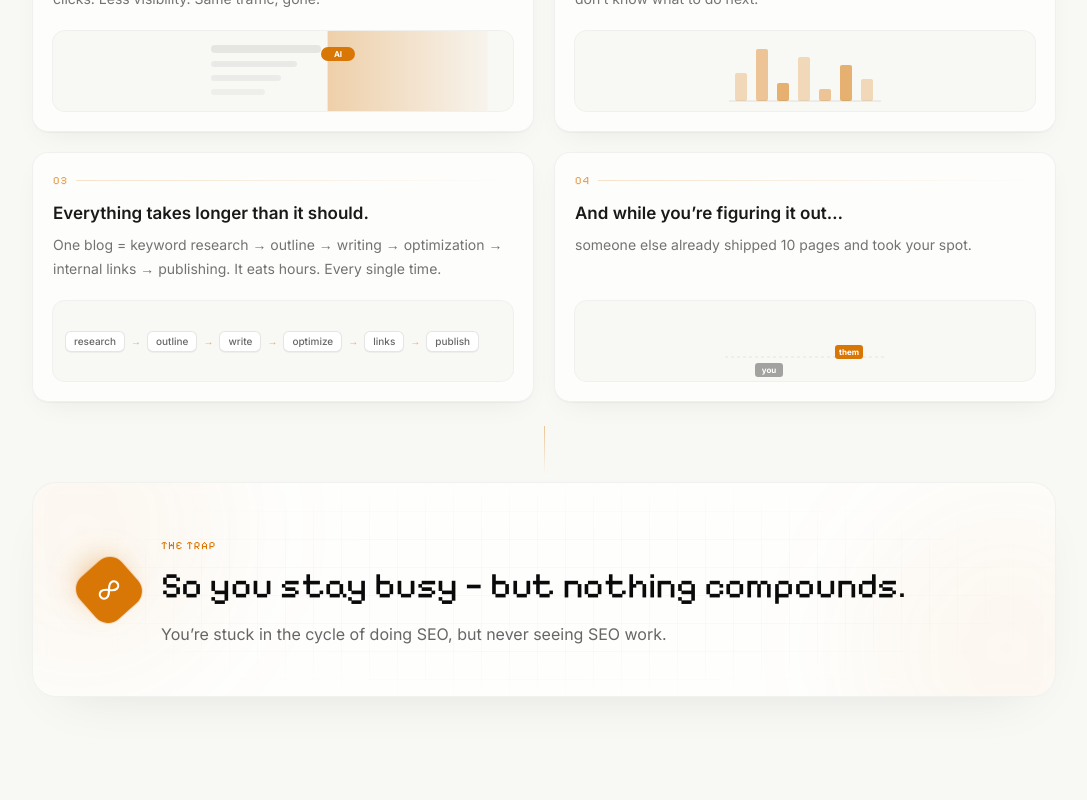
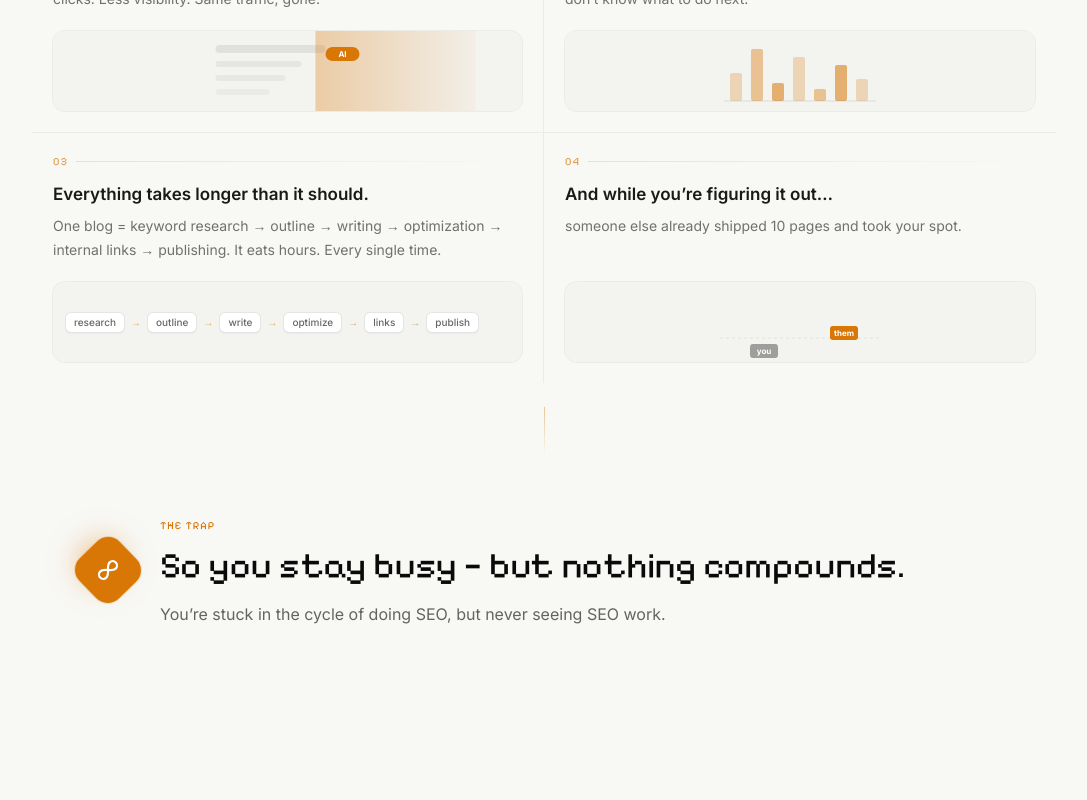
Before and after one commit to saumyarex/ai-agent-for-seo, a Next.js app: page / in a window 1280 px wide. Shown: the part 1700-2500 px from the top of the page, without its empty margins (96-1183 px from the left). Built offline with nearby package versions, Linux system fonts and the light colour scheme.

Commit message:
refactor: simplify SectionHeading component by removing Reveal wrappers

```diff
--- a/components/sections/ProblemSection.tsx
+++ b/components/sections/ProblemSection.tsx
@@ -5,7 +5,6 @@ import { motion, useReducedMotion } from "motion/react";
 import { Infinity as InfinityIcon } from "lucide-react";
 import Section from "../ui/Section";
 import SectionHeading from "../ui/SectionHeading";
-import Reveal from "../ui/Reveal";
 
 type Pain = {
   title: string;
@@ -166,14 +165,11 @@ function MiniVisual({ kind }: { kind: Pain["visual"] }) {
 
 function PainCard({ pain, index }: { pain: Pain; index: number }) {
   const { title, subtext } = pain;
-  const reduce = useReducedMotion();
 
   return (
-    <Reveal delay={index * 0.08} className="h-full">
-      <motion.div
-        whileHover={reduce ? undefined : { y: -4 }}
-        transition={{ type: "spring", stiffness: 260, damping: 22 }}
-        className="group relative flex h-full flex-col overflow-hidden rounded-2xl border border-black/5 bg-white/70 p-5 shadow-[0_1px_0_rgba(0,0,0,0.03),0_10px_30px_-12px_rgba(0,0,0,0.08)] backdrop-blur-sm transition-colors hover:border-brand/20"
+    <div className="h-full">
+      <div
+        className="group relative flex h-full flex-col overflow-hidden rounded-2xl border border-transparent p-5 transition-all duration-300 hover:border-black/10 hover:bg-white/60 hover:shadow-[0_10px_30px_-12px_rgba(0,0,0,0.08)] hover:backdrop-blur-sm"
       >
         <div
           aria-hidden
@@ -193,11 +189,11 @@ function PainCard({ pain, index }: { pain: Pain; index: number }) {
           <p className="mt-2 text-sm leading-6 text-black/55">{subtext}</p>
         </div>
 
-        <div className="relative mt-5 h-20 shrink-0 overflow-hidden rounded-xl bg-[#F8F8F5] ring-1 ring-black/5">
+        <div className="relative mt-5 h-20 shrink-0 overflow-hidden rounded-xl bg-black/[0.02] ring-1 ring-black/5 transition-colors group-hover:bg-[#F8F8F5]">
           <MiniVisual kind={pain.visual} />
         </div>
-      </motion.div>
-    </Reveal>
+      </div>
+    </div>
   );
 }
 
@@ -211,12 +207,8 @@ function ProblemSection() {
         aria-hidden
         className="pointer-events-none absolute inset-0 -z-10 [background-image:radial-gradient(rgba(0,0,0,0.04)_1px,transparent_1px)] [background-size:22px_22px] [mask-image:radial-gradient(ellipse_at_center,black_40%,transparent_75%)]"
       />
-      <motion.div
+      <div
         aria-hidden
-        initial={{ opacity: 0 }}
-        whileInView={{ opacity: 1 }}
-        viewport={{ once: true }}
-        transition={{ duration: 1 }}
         className="pointer-events-none absolute top-1/3 left-1/2 -z-10 h-[520px] w-[520px] -translate-x-1/2 rounded-full bg-brand/10 blur-[120px]"
       />
 
@@ -229,35 +221,17 @@ function ProblemSection() {
           align="center"
         />
 
-        <div className="relative mt-16 grid gap-5 sm:grid-cols-2">
+        <div className="relative mt-16 grid grid-cols-1 sm:grid-cols-2 *:border-b *:border-black/5 [&>*:last-child]:border-b-0 sm:[&>*:nth-last-child(-n+2)]:border-b-0 sm:[&>*:nth-child(odd)]:border-r sm:[&>*:nth-child(odd)]:border-black/5">
           {pains.map((pain, i) => (
             <PainCard key={pain.title} pain={pain} index={i} />
           ))}
         </div>
 
-        <Reveal delay={0.15}>
-          <div className="mt-6 flex justify-center" aria-hidden>
-            <motion.div
-              initial={{ height: 0 }}
-              whileInView={{ height: 48 }}
-              transition={{ duration: 0.6, ease: "easeOut" }}
-              viewport={{ once: true }}
-              className="w-px bg-gradient-to-b from-brand/40 to-transparent"
-            />
-          </div>
-        </Reveal>
+        <div className="mt-6 flex justify-center" aria-hidden>
+          <div className="h-12 w-px bg-linear-to-b from-brand/40 to-transparent" />
+        </div>
 
-        <Reveal delay={0.2}>
-          <div className="group relative mt-2 overflow-hidden rounded-3xl border border-black/5 bg-white/80 p-8 sm:p-12 shadow-[0_20px_60px_-30px_rgba(0,0,0,0.12)] backdrop-blur-sm">
-            <div
-              aria-hidden
-              className="pointer-events-none absolute -top-24 -left-24 h-72 w-72 rounded-full bg-brand/5 blur-3xl"
-            />
-            <div
-              aria-hidden
-              className="pointer-events-none absolute -bottom-24 -right-24 h-72 w-72 rounded-full bg-brand/5 blur-3xl"
-            />
-            <div className="pointer-events-none absolute inset-0 opacity-60 [background-image:linear-gradient(rgba(0,0,0,0.035)_1px,transparent_1px),linear-gradient(90deg,rgba(0,0,0,0.035)_1px,transparent_1px)] [background-size:28px_28px] [mask-image:radial-gradient(ellipse_at_center,black_40%,transparent_80%)]" />
+        <div className="relative mt-2 p-8 sm:p-12">
 
             <div className="relative flex flex-col items-start gap-6 sm:flex-row sm:items-center">
               <motion.span
@@ -278,9 +252,8 @@ function ProblemSection() {
                   {finale.subtext}
                 </p>
               </div>
-            </div>
           </div>
-        </Reveal>
+        </div>
       </div>
     </Section>
   );
--- a/components/ui/SectionHeading.tsx
+++ b/components/ui/SectionHeading.tsx
@@ -1,7 +1,4 @@
-"use client";
-
 import React from "react";
-import Reveal from "./Reveal";
 
 interface SectionHeadingProps {
   eyebrow?: string;
@@ -34,15 +31,12 @@ function SectionHeading({
   return (
     <div className={`${alignClass} max-w-3xl`}>
       {eyebrow && (
-        <Reveal>
         <span
           className={`inline-flex items-center gap-2 rounded-full border px-3 py-1 text-xs font-medium backdrop-blur-md ${eyebrowClass}`}
         >
           {eyebrow}
         </span>
-        </Reveal>
       )}
-      <Reveal delay={0.05}>
       <h2
         className={`font-pixelify mt-5 text-3xl leading-tight tracking-tight sm:text-4xl md:text-5xl ${titleClass}`}
       >
@@ -54,15 +48,12 @@ function SectionHeading({
           </>
         )}
       </h2>
-      </Reveal>
       {description && (
-        <Reveal delay={0.1}>
         <p
           className={`mt-5 text-base leading-7 sm:text-lg sm:leading-8 ${descClass}`}
         >
           {description}
         </p>
-        </Reveal>
       )}
     </div>
   );
```
Lines whose indentation alone changed are shown as unchanged.
